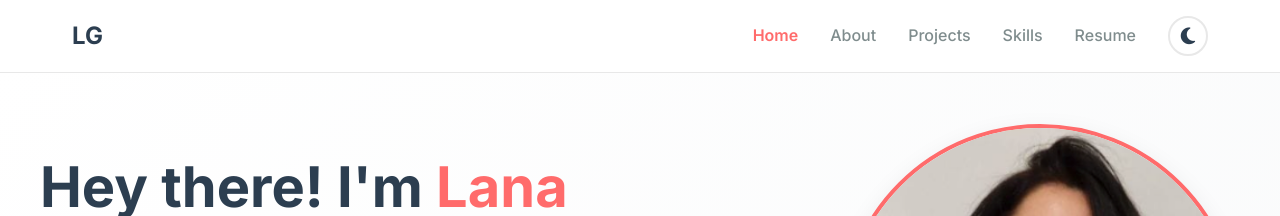
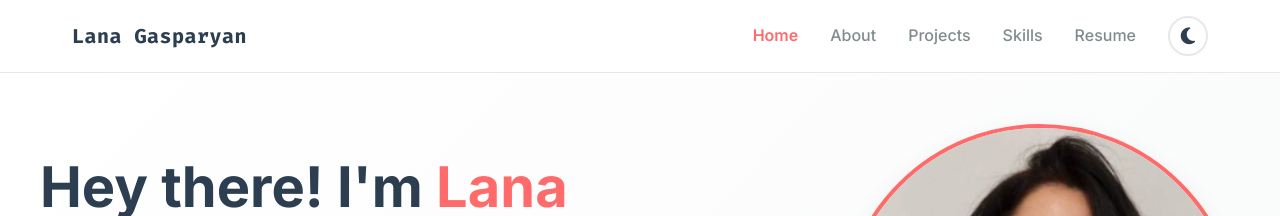
Before and after one commit to lanagasparyan/lanagasparyan.github.io, a Jekyll site: the page built from index.markdown, in a window 1280 px wide. Shown: the top 216 px of the page. Built offline with Jekyll 4.4.1, drawn with Linux system fonts in a browser that asks for light colours.

Commit message:
feat: update navigation logo to 'Lana Gasparyan' with engineering font
- Change logo from 'LG' to full name 'Lana Gasparyan'
- Apply bold engineering-style font (Fira Code with weight 800)
- Add letter-spacing for technical aesthetic
- Import Fira Code font from Google Fonts
- Adjust font size to 1.25rem for better readability

Navigation now displays full name in bold monospace font for a technical/professional look

🤖 Generated with [Claude Code](https://claude.com/claude-code)

Co-Authored-By: Claude <noreply@anthropic.com>

```diff
--- a/_includes/head/custom.html
+++ b/_includes/head/custom.html
@@ -1,8 +1,8 @@
 <!-- Custom head content for Lana Gasparyan Portfolio -->
-<!-- Google Fonts - Inter -->
+<!-- Google Fonts - Inter & Fira Code -->
 <link rel="preconnect" href="https://fonts.googleapis.com">
 <link rel="preconnect" href="https://fonts.gstatic.com" crossorigin>
-<link href="https://fonts.googleapis.com/css2?family=Inter:wght@400;500;600;700&display=swap" rel="stylesheet">
+<link href="https://fonts.googleapis.com/css2?family=Inter:wght@400;500;600;700&family=Fira+Code:wght@500;600;700;800&display=swap" rel="stylesheet">
 
 <!-- Theme Toggle Script - Load early to prevent flash -->
 <script>
--- a/_includes/navigation.html
+++ b/_includes/navigation.html
@@ -1,7 +1,7 @@
 <!-- Modern Navigation Component -->
 <nav class="nav-header">
     <div class="nav-container">
-        <a href="{{ '/' | relative_url }}" class="nav-logo">LG</a>
+        <a href="{{ '/' | relative_url }}" class="nav-logo">Lana Gasparyan</a>
 
         <button class="hamburger" id="hamburger" aria-label="Toggle menu">
             <span></span>
--- a/_sass/_navigation.scss
+++ b/_sass/_navigation.scss
@@ -26,8 +26,10 @@
 }
 
 .nav-logo {
-    font-size: 1.5rem;
-    font-weight: 700;
+    font-size: 1.25rem;
+    font-weight: 800;
+    font-family: 'Fira Code', 'Source Code Pro', 'Roboto Mono', 'JetBrains Mono', monospace;
+    letter-spacing: 0.5px;
     color: var(--text-primary);
     text-decoration: none;
     transition: color 0.3s ease;
```
